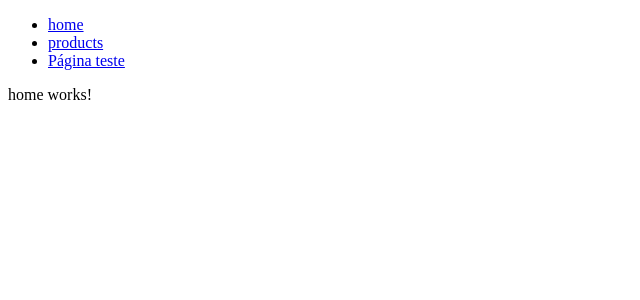
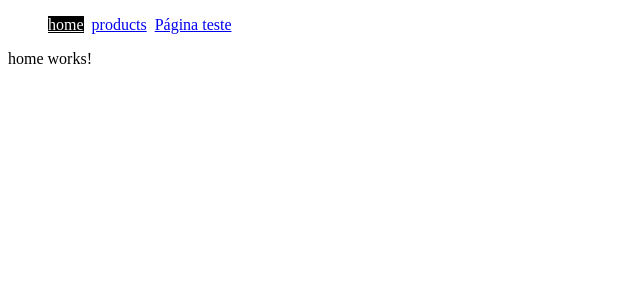
Before and after one commit to PauloHBLima/treinamento-angular, an Angular app: page / in a window 1280 px wide. Shown: the top 300 px of the page, without its empty margins (0-640 px from the left). Built offline with nearby package versions, Linux system fonts and the light colour scheme.

Commit message:
aplicando estilos em rotas

```diff
--- a/src/app/components/header/header.component.html
+++ b/src/app/components/header/header.component.html
@@ -1,7 +1,7 @@
 <header>
     <ul>
         <li *ngFor="let menu of menus">
-            <a [routerLink]="[menu.rota]">{{ menu.texto }}</a>
+            <a [routerLink]="[menu.rota]" [routerLinkActive]="['active']" [routerLinkActiveOptions]="{exact: true}">{{ menu.texto }}</a>
         </li>
     </ul>
 </header>
--- a/src/app/components/header/header.component.scss
+++ b/src/app/components/header/header.component.scss
@@ -0,0 +1,15 @@
+.active
+ {
+    background-color: black;
+    color: white;
+ }
+
+ ul {
+    display: flex;
+    gap: 8px;
+
+    li {
+        list-style: none;
+
+    }
+ }
```
